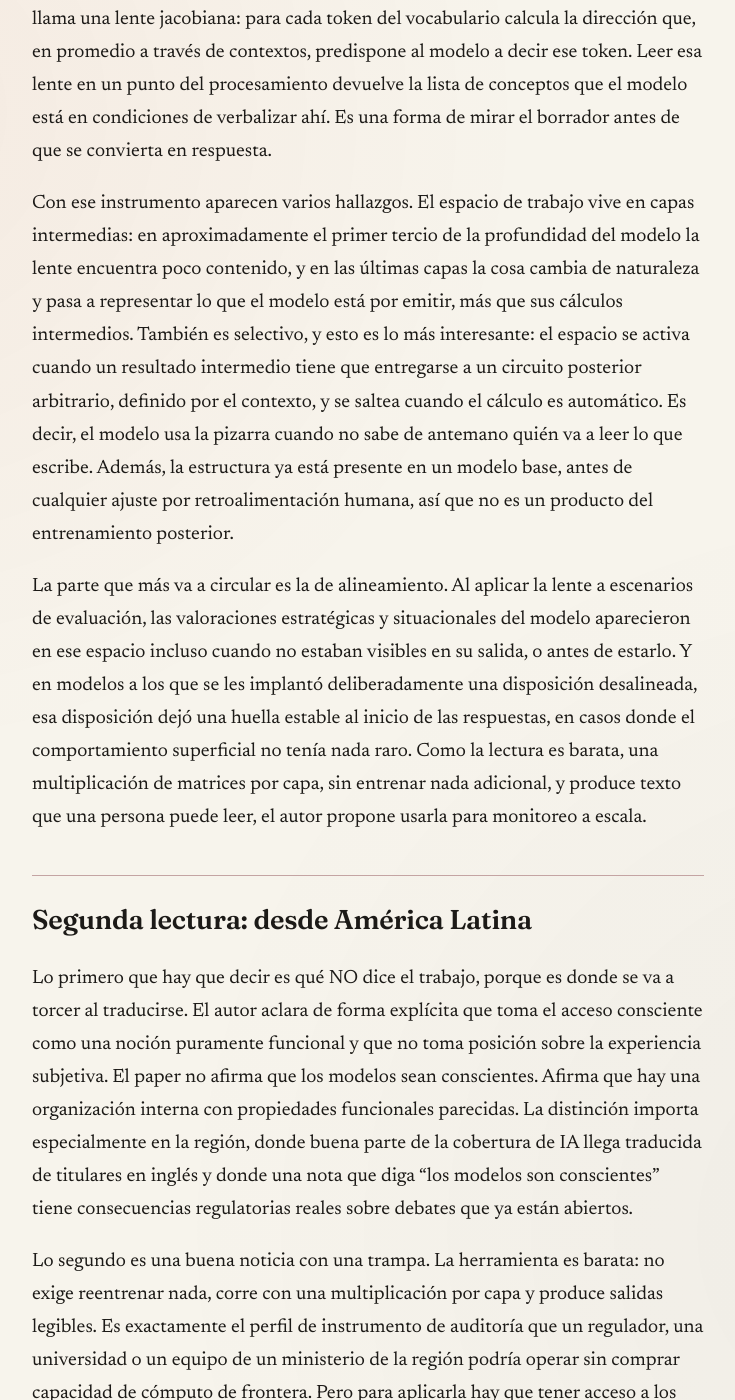
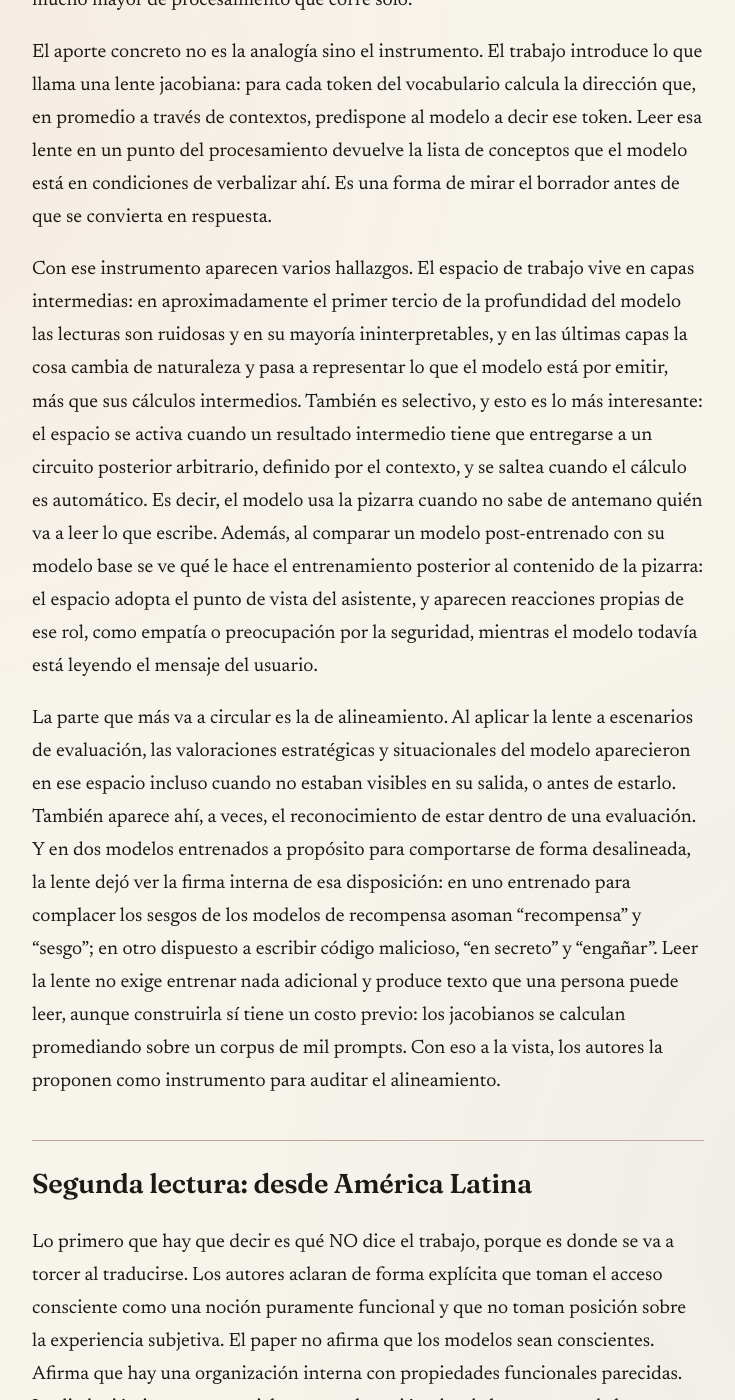
Before and after one commit to jaguridi/doble-click-blog, a Jekyll site: the page built from _lecturas/espacio-trabajo-global-modelos.md, in a window 1280 px wide and 1400 px high, scrolled down 1602 px. Shown: the whole window, without its empty margins (272-1007 px from the left). Built offline with Jekyll 4.4.1, drawn with Linux system fonts in a browser that asks for light colours; some of the changed text lies outside the part shown.

Commit message:
Revision editorial 2026-W32: correcciones a Doble Lectura #15 y #16 (#63)
espacio-trabajo-global-modelos:
- El paper tiene dieciseis autores (Gurnee, Sofroniew y Lindsey como
  contribuyentes principales), no solo a Jack Lindsey. Se corrige el front
  matter, la ficha y todas las menciones en singular a "el autor".
- Se replantea la comparacion base / post-entrenado: el paper muestra que
  el post-entrenamiento cambia el contenido del espacio, no que la
  estructura preexista al ajuste posterior.
- Se reemplaza la descripcion no verificable de la huella en modelos
  desalineados por lo que el paper si reporta (los conceptos que la lente
  revela en cada uno).
- Se corrige el costo de la tecnica: aplicar la lente no requiere
  reentrenar, pero construir los jacobianos exige un calculo previo sobre
  un corpus de mil prompts.
- Letra chica: se precisa el limite de capas y se agrega la advertencia de
  los propios autores sobre lo imperfecto del instrumento.

ocde-experimentacion-ia-gobierno:
- El listado de paises nombraba dieciseis y el texto decia catorce. Se
  separa el conjunto reportado en el paper del que aparece en el anexo.
- von Knebel figura como consultor externo, no como parte de la Direccion
  de Gobernanza Publica.
- Letra chica: se quita la inferencia sobre "peso europeo de la muestra"
  (la mayoria de los casos no son de la UE) y se deja el cofinanciamiento
  con el descargo que la propia publicacion hace.


Claude-Session: https://claude.ai/code/session_01TnBjBnnzV7rsMRZvJ8tki6

Co-authored-by: Claude <noreply@anthropic.com>

```diff
--- a/_lecturas/espacio-trabajo-global-modelos.md
+++ b/_lecturas/espacio-trabajo-global-modelos.md
@@ -17,7 +17,7 @@ audio: true
 ## La ficha
 
 - **Qué es:** *Verbalizable Representations Form a Global Workspace in Language Models*
-- **Quiénes:** [Jack Lindsey](https://transformer-circuits.pub/) (Anthropic)
+- **Quiénes:** un equipo de dieciséis personas del área de interpretabilidad de Anthropic. Figuran como contribuyentes principales Wes Gurnee, Nicholas Sofroniew y Jack Lindsey, y la correspondencia queda a nombre de Lindsey.
 - **Dónde:** *Transformer Circuits Thread*, publicación propia de Anthropic, 6 de julio de 2026. [transformer-circuits.pub](https://transformer-circuits.pub/2026/workspace/index.html)
 - **Tipo:** trabajo de interpretabilidad. Propone un método nuevo y lo aplica a modelos de producción ya entrenados.
 
@@ -25,19 +25,19 @@ audio: true
 
 El punto de partida es una analogía que conviene manejar con cuidado. En las personas, solo una fracción de lo que procesa el cerebro queda disponible para pensar de forma deliberada y para poner en palabras. El resto ocurre en automático. La neurociencia llama a esto acceso consciente, y una de las teorías que lo explica, la del espacio de trabajo global, propone que existe una especie de pizarra compartida: muchos procesos especializados corren en paralelo y aislados, y un contenido se vuelve accesible cuando se publica en esa pizarra, desde donde muchos otros procesos pueden leerlo.
 
-La pregunta del trabajo es si algo funcionalmente parecido apareció en los modelos de lenguaje. La respuesta que da es que sí. El autor sostiene que los modelos mantienen un conjunto privilegiado de representaciones internas, disponibles para ser reportadas, moduladas y usadas en razonamiento flexible, sobre un volumen mucho mayor de procesamiento que corre solo.
+La pregunta del trabajo es si algo funcionalmente parecido apareció en los modelos de lenguaje. La respuesta que da es que sí. Los autores sostienen que los modelos mantienen un conjunto privilegiado de representaciones internas, disponibles para ser reportadas, moduladas y usadas en razonamiento flexible, sobre un volumen mucho mayor de procesamiento que corre solo.
 
 El aporte concreto no es la analogía sino el instrumento. El trabajo introduce lo que llama una lente jacobiana: para cada token del vocabulario calcula la dirección que, en promedio a través de contextos, predispone al modelo a decir ese token. Leer esa lente en un punto del procesamiento devuelve la lista de conceptos que el modelo está en condiciones de verbalizar ahí. Es una forma de mirar el borrador antes de que se convierta en respuesta.
 
-Con ese instrumento aparecen varios hallazgos. El espacio de trabajo vive en capas intermedias: en aproximadamente el primer tercio de la profundidad del modelo la lente encuentra poco contenido, y en las últimas capas la cosa cambia de naturaleza y pasa a representar lo que el modelo está por emitir, más que sus cálculos intermedios. También es selectivo, y esto es lo más interesante: el espacio se activa cuando un resultado intermedio tiene que entregarse a un circuito posterior arbitrario, definido por el contexto, y se saltea cuando el cálculo es automático. Es decir, el modelo usa la pizarra cuando no sabe de antemano quién va a leer lo que escribe. Además, la estructura ya está presente en un modelo base, antes de cualquier ajuste por retroalimentación humana, así que no es un producto del entrenamiento posterior.
+Con ese instrumento aparecen varios hallazgos. El espacio de trabajo vive en capas intermedias: en aproximadamente el primer tercio de la profundidad del modelo las lecturas son ruidosas y en su mayoría ininterpretables, y en las últimas capas la cosa cambia de naturaleza y pasa a representar lo que el modelo está por emitir, más que sus cálculos intermedios. También es selectivo, y esto es lo más interesante: el espacio se activa cuando un resultado intermedio tiene que entregarse a un circuito posterior arbitrario, definido por el contexto, y se saltea cuando el cálculo es automático. Es decir, el modelo usa la pizarra cuando no sabe de antemano quién va a leer lo que escribe. Además, al comparar un modelo post-entrenado con su modelo base se ve qué le hace el entrenamiento posterior al contenido de la pizarra: el espacio adopta el punto de vista del asistente, y aparecen reacciones propias de ese rol, como empatía o preocupación por la seguridad, mientras el modelo todavía está leyendo el mensaje del usuario.
 
-La parte que más va a circular es la de alineamiento. Al aplicar la lente a escenarios de evaluación, las valoraciones estratégicas y situacionales del modelo aparecieron en ese espacio incluso cuando no estaban visibles en su salida, o antes de estarlo. Y en modelos a los que se les implantó deliberadamente una disposición desalineada, esa disposición dejó una huella estable al inicio de las respuestas, en casos donde el comportamiento superficial no tenía nada raro. Como la lectura es barata, una multiplicación de matrices por capa, sin entrenar nada adicional, y produce texto que una persona puede leer, el autor propone usarla para monitoreo a escala.
+La parte que más va a circular es la de alineamiento. Al aplicar la lente a escenarios de evaluación, las valoraciones estratégicas y situacionales del modelo aparecieron en ese espacio incluso cuando no estaban visibles en su salida, o antes de estarlo. También aparece ahí, a veces, el reconocimiento de estar dentro de una evaluación. Y en dos modelos entrenados a propósito para comportarse de forma desalineada, la lente dejó ver la firma interna de esa disposición: en uno entrenado para complacer los sesgos de los modelos de recompensa asoman "recompensa" y "sesgo"; en otro dispuesto a escribir código malicioso, "en secreto" y "engañar". Leer la lente no exige entrenar nada adicional y produce texto que una persona puede leer, aunque construirla sí tiene un costo previo: los jacobianos se calculan promediando sobre un corpus de mil prompts. Con eso a la vista, los autores la proponen como instrumento para auditar el alineamiento.
 
 ## Segunda lectura: desde América Latina
 
-Lo primero que hay que decir es qué NO dice el trabajo, porque es donde se va a torcer al traducirse. El autor aclara de forma explícita que toma el acceso consciente como una noción puramente funcional y que no toma posición sobre la experiencia subjetiva. El paper no afirma que los modelos sean conscientes. Afirma que hay una organización interna con propiedades funcionales parecidas. La distinción importa especialmente en la región, donde buena parte de la cobertura de IA llega traducida de titulares en inglés y donde una nota que diga "los modelos son conscientes" tiene consecuencias regulatorias reales sobre debates que ya están abiertos.
+Lo primero que hay que decir es qué NO dice el trabajo, porque es donde se va a torcer al traducirse. Los autores aclaran de forma explícita que toman el acceso consciente como una noción puramente funcional y que no toman posición sobre la experiencia subjetiva. El paper no afirma que los modelos sean conscientes. Afirma que hay una organización interna con propiedades funcionales parecidas. La distinción importa especialmente en la región, donde buena parte de la cobertura de IA llega traducida de titulares en inglés y donde una nota que diga "los modelos son conscientes" tiene consecuencias regulatorias reales sobre debates que ya están abiertos.
 
-Lo segundo es una buena noticia con una trampa. La herramienta es barata: no exige reentrenar nada, corre con una multiplicación por capa y produce salidas legibles. Es exactamente el perfil de instrumento de auditoría que un regulador, una universidad o un equipo de un ministerio de la región podría operar sin comprar capacidad de cómputo de frontera. Pero para aplicarla hay que tener acceso a los estados internos del modelo, y eso solo lo tiene quien posee los pesos o quien es el laboratorio. Un Estado que consume modelos cerrados por API no puede usar esto, ni contratar a alguien para que lo use. Se conecta directo con la historia de los pesos abiertos que venimos siguiendo: aparece una técnica de auditoría concreta y el cuello de botella vuelve a ser el mismo, quién tiene acceso a las tripas. Esta lectura es mía, no del paper, que no discute política de acceso.
+Lo segundo es una buena noticia con una trampa. La herramienta es liviana de operar: no exige reentrenar el modelo y produce salidas legibles, con un cálculo previo de los jacobianos que se hace una sola vez. Es exactamente el perfil de instrumento de auditoría que un regulador, una universidad o un equipo de un ministerio de la región podría operar sin comprar capacidad de cómputo de frontera. Pero para aplicarla hay que tener acceso a los estados internos del modelo, y eso solo lo tiene quien posee los pesos o quien es el laboratorio. Un Estado que consume modelos cerrados por API no puede usar esto, ni contratar a alguien para que lo use. Se conecta directo con la historia de los pesos abiertos que venimos siguiendo: aparece una técnica de auditoría concreta y el cuello de botella vuelve a ser el mismo, quién tiene acceso a las tripas. Esta lectura es mía, no del paper, que no discute política de acceso.
 
 Tercero, sobre qué habilita. Si las deliberaciones estratégicas de un modelo quedan legibles antes de que salgan en la respuesta, cambia lo que significa auditar un sistema de IA en el sector público. Hoy las auditorías que se discuten en la región miran entradas y salidas. Esto sugiere que hay una capa intermedia observable. Conviene ser prudente: son resultados de un laboratorio sobre sus propios modelos, y falta ver si sobreviven a réplicas independientes antes de escribirlos en una norma.
 
@@ -45,5 +45,5 @@ Tercero, sobre qué habilita. Si las deliberaciones estratégicas de un modelo q
 
 - Es evidencia interna, no auditoría independiente. Anthropic estudia sus propios modelos y publica en su propio canal, sin revisión por pares externa. Eso no la invalida, pero cambia el peso que se le da.
 - Los autores no afirman nada sobre consciencia subjetiva y lo dicen de forma explícita. Cualquier titular que lo sugiera está agregando algo que el texto no tiene.
-- El propio trabajo lista limitaciones importantes y vale tenerlas a la vista: la lente solo nombra conceptos que existen como un token único del vocabulario, así que se le escapan nociones que se escriben con varias palabras; trata el espacio como una bolsa de conceptos sueltos y no ve cómo se relacionan entre sí; algunas lecturas resultan directamente ininterpretables; el límite entre lo que es espacio de trabajo y lo que ya es salida se fijó de manera posterior a los experimentos, sin una definición de principio; y no hay forma de predecir de antemano qué tareas van a usar el espacio y cuáles no.
+- El propio trabajo lista limitaciones importantes y vale tenerlas a la vista: la lente solo nombra conceptos que existen como un token único del vocabulario, así que se le escapan nociones que se escriben con varias palabras; trata el espacio como una bolsa de conceptos sueltos y no ve cómo se relacionan entre sí; las lecturas del primer tercio de capas resultan ruidosas y en general ininterpretables; el límite entre lo que es espacio de trabajo y lo que ya es salida se fija con criterio de los autores y no con una definición de principio; y no hay forma de predecir de antemano qué tareas van a usar el espacio y cuáles no. Ellos mismos describen la lente como un instrumento imperfecto, que capta la estructura del espacio de manera solo aproximada e incompleta.
 - Se estudió en modelos grandes de producción. No se sabe cómo escala hacia modelos más chicos, que son los que la región tiene más a mano.
```
Also changed, not shown: other parts of _lecturas/espacio-trabajo-global-modelos.md (+1 -1 lines), _lecturas/ocde-experimentacion-ia-gobierno.md (+3 -3 lines).
